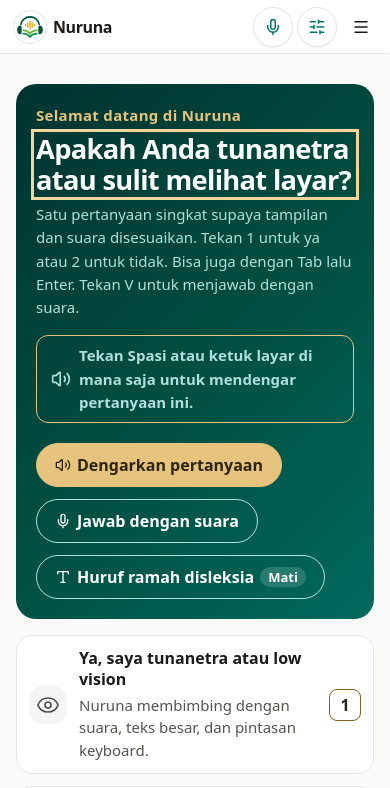
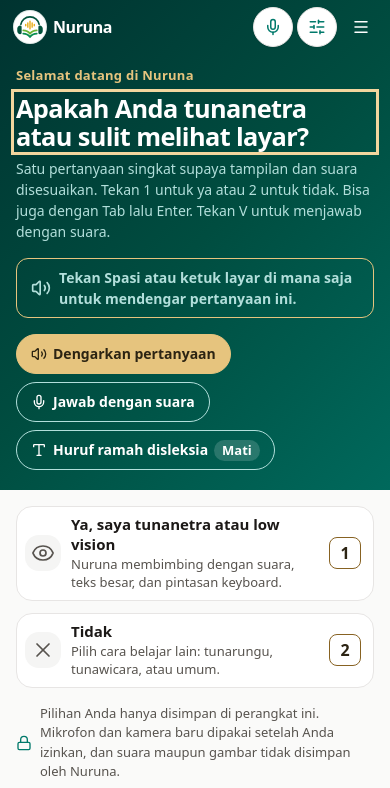
Before and after one commit to ISEKAI-SYSTEM/NurunaSystem, a Next.js app: page / in a window 390 px wide. Shown: the top 788 px of the page. Built offline with nearby package versions, Linux system fonts and the light colour scheme; a web font is replaced by a local one.

Commit message:
Readme n mobile view

```diff
--- a/src/app/page.tsx
+++ b/src/app/page.tsx
@@ -12,7 +12,7 @@ export default function Home() {
     <WorkspaceShell page="home">
       <HomeContent
         hero={
-          <header className={styles.welcome}>
+          <header className={styles.welcome} data-hero>
             <div className={styles.welcomeCopy}>
               <h1>
                 Belajar Al-Qur’an,<br /> dengan cara Anda.
--- a/src/components/site-chrome.module.css
+++ b/src/components/site-chrome.module.css
@@ -234,17 +234,18 @@
   }
 
   /* halaman dengan hero hijau: navbar transparan di atas hero */
-  html:has([data-bleed]) .header[data-top] .bar {
+  /* data-bleed: hero halaman dalam; data-hero: hero beranda (lihat workspace.module.css) */
+  html:has(:is([data-bleed], [data-hero])) .header[data-top] .bar {
     border-color: transparent;
     background-color: transparent;
     color: var(--home-light);
   }
 
-  html:has([data-bleed]) .header[data-top] :focus-visible {
+  html:has(:is([data-bleed], [data-hero])) .header[data-top] :focus-visible {
     --focus: var(--home-focus-dark);
   }
 
-  html:has([data-bleed]) .header[data-top] .menuButton:hover {
+  html:has(:is([data-bleed], [data-hero])) .header[data-top] .menuButton:hover {
     background: rgb(255 255 255 / 0.16);
   }
 
--- a/src/components/welcome-screen.tsx
+++ b/src/components/welcome-screen.tsx
@@ -277,7 +277,7 @@ export function WelcomeScreen({
       className={styles.welcomeGate}
       data-voice-guide="off"
     >
-      <div className={styles.welcomeGateIntro}>
+      <div className={styles.welcomeGateIntro} data-hero>
         <p className={styles.welcomeGateEyebrow}>{copy.eyebrow}</p>
         <h1 id={`${baseId}-judul`} ref={heading} tabIndex={-1}>
           {copy.title}
--- a/src/components/workspace.module.css
+++ b/src/components/workspace.module.css
@@ -787,6 +787,22 @@ html[data-contrast="tinggi"] .welcome::after {
   .withSidebar .main {
     padding: 0.75rem 1rem 1rem;
   }
+
+  /* beranda: hero hijau menyatu dengan navbar (3.375rem, lihat site-chrome.module.css) */
+  .shell[data-workspace="home"] .main {
+    padding: 0 0 1.25rem;
+  }
+
+  .shell[data-workspace="home"] :is(.welcome, .welcomeGateIntro) {
+    margin-block-start: -3.375rem;
+    padding: calc(3.375rem + 0.75rem) 1rem 1.25rem;
+    border-radius: 0;
+    box-shadow: none;
+  }
+
+  .shell[data-workspace="home"] :is(.modes, .welcomeGate > :not(.welcomeGateIntro)) {
+    margin-inline: 1rem;
+  }
 }
 
 @media (max-width: 50rem) {
@@ -816,15 +832,20 @@ html[data-contrast="tinggi"] .welcome::after {
   }
 
   .welcome h1 {
-    font-size: clamp(1.5rem, 7vw, 1.875rem);
+    font-size: clamp(1.375rem, 6.5vw, 1.75rem);
   }
 
   .welcome p {
-    font-size: 0.9375rem;
+    margin-block-start: 0.25rem;
+    font-size: 0.875rem;
+    line-height: 1.5;
   }
 
   .welcomeCopy .start {
-    margin-block-start: 1rem;
+    min-block-size: 2.5rem;
+    margin-block-start: 0.875rem;
+    padding-block: 0.5rem;
+    font-size: 0.9375rem;
   }
 
   .modes {
@@ -832,33 +853,67 @@ html[data-contrast="tinggi"] .welcome::after {
   }
 
   .modes h2 {
-    font-size: 1.1875rem;
+    font-size: 1.0625rem;
   }
 
   .modes > p:not([role]) {
-    margin-block-end: 0.875rem;
-    font-size: 0.9375rem;
+    margin-block-end: 0.625rem;
+    font-size: 0.8125rem;
+    line-height: 1.45;
   }
 
   .modeGrid {
     grid-template-columns: minmax(0, 1fr);
-    gap: 0.5rem;
+    gap: 0.375rem;
   }
 
   .modeCard,
   .answerGrid .modeCard {
-    gap: 0.75rem;
-    padding: 0.75rem;
+    align-items: center;
+    gap: 0.625rem;
+    padding: 0.5rem 0.75rem 0.5rem 0.5rem;
   }
 
   .modeIcon {
-    width: 2.375rem;
-    height: 2.375rem;
+    width: 2.25rem;
+    height: 2.25rem;
+  }
+
+  .modeCopy {
+    gap: 0.0625rem;
   }
 
   .modeTitle,
   .answerGrid .modeTitle {
-    font-size: 1rem;
+    font-size: 0.9375rem;
+  }
+
+  .modeDescription,
+  .answerGrid .modeDescription {
+    font-size: 0.8125rem;
+    line-height: 1.4;
+  }
+
+  .modeIndicator {
+    width: 1.25rem;
+    height: 1.25rem;
+  }
+
+  .guideToggleRow {
+    margin-block-start: 0.75rem;
+  }
+
+  .guideToggleRow p {
+    font-size: 0.8125rem;
+  }
+
+  .modes .skipButton {
+    margin-block-start: 0.375rem;
+  }
+
+  .skipButton {
+    min-block-size: 2.5rem;
+    font-size: 0.875rem;
   }
 
   .welcomeGate {
@@ -871,10 +926,32 @@ html[data-contrast="tinggi"] .welcome::after {
   }
 
   .welcomeGateIntro h1 {
-    font-size: clamp(1.5rem, 7vw, 1.875rem);
+    font-size: clamp(1.375rem, 6.5vw, 1.75rem);
   }
 
   .welcomeGateIntro > p:not(.welcomeGateEyebrow) {
-    font-size: 0.9375rem;
+    font-size: 0.875rem;
+    line-height: 1.5;
+  }
+
+  .welcomeGateEyebrow {
+    font-size: 0.8125rem;
+  }
+
+  .welcomeGateActions {
+    gap: 0.5rem;
+    margin-block-start: 0.5rem;
+  }
+
+  .welcomeGateSpeak,
+  .welcomeGateListen,
+  .welcomeGateFont {
+    min-block-size: 2.5rem;
+    padding: 0.375rem 0.875rem;
+    font-size: 0.875rem;
+  }
+
+  .privacyNote {
+    font-size: 0.8125rem;
   }
 }
```
Also changed, not shown: 1 other file (tests, documents, lock files or other folders).
